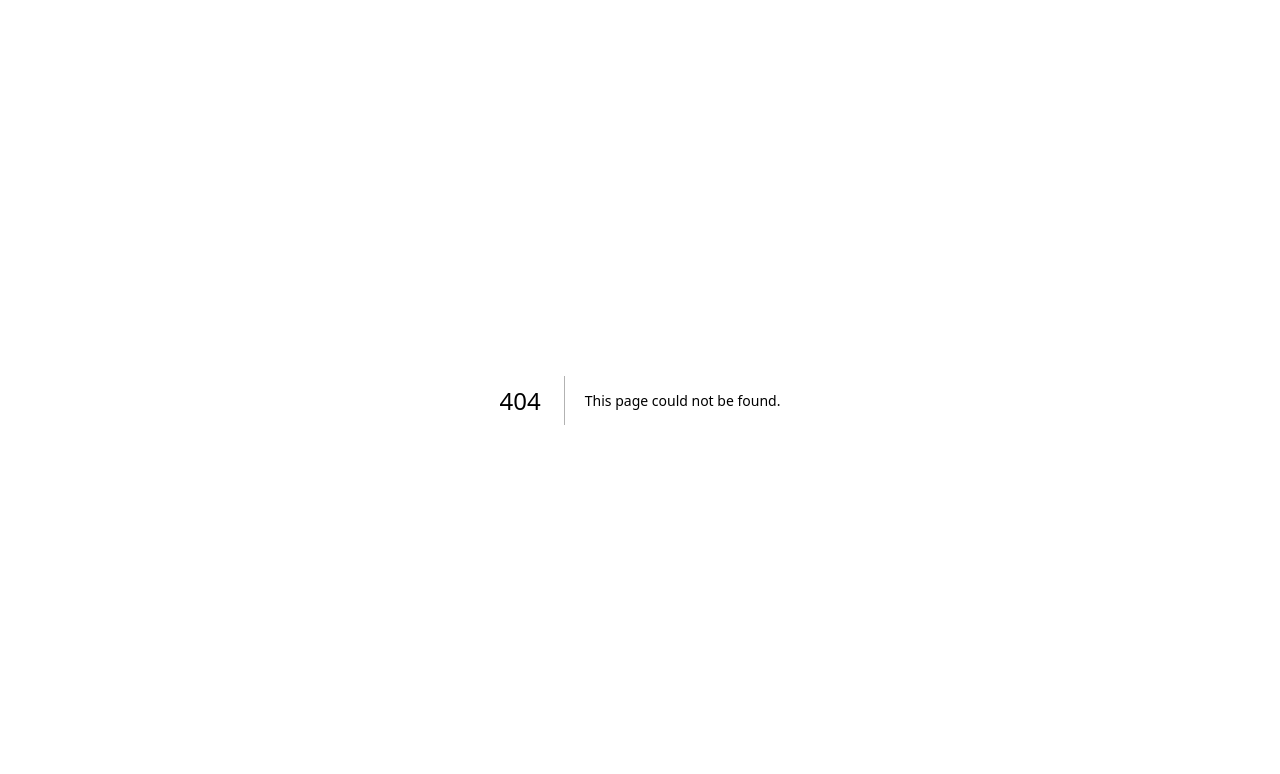
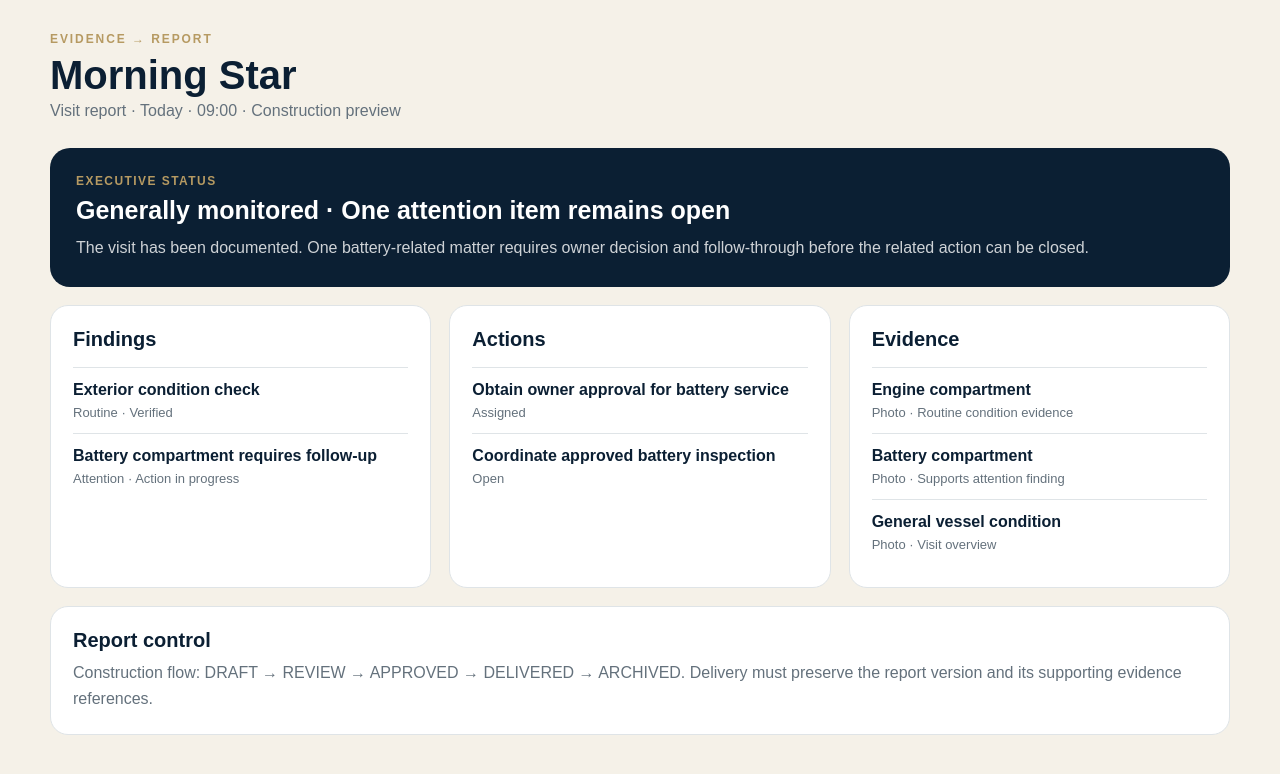
Before and after one commit to zabuilds/MMC-, a Next.js app: page /operations/visits/1/report in a window 1280 px wide. Before the commit this address had no page. Shown: the top 774 px of the page. Built offline with nearby package versions, Linux system fonts and the light colour scheme.

Commit message:
build MMC evidence and report generation foundation

```diff
--- /dev/null
+++ b/app/operations/visits/[visitId]/report/page.tsx
@@ -0,0 +1,72 @@
+const evidence = [
+  { label: "Engine compartment", type: "Photo", context: "Routine condition evidence" },
+  { label: "Battery compartment", type: "Photo", context: "Supports attention finding" },
+  { label: "General vessel condition", type: "Photo", context: "Visit overview" },
+];
+
+const findings = [
+  { title: "Exterior condition check", priority: "Routine", status: "Verified" },
+  { title: "Battery compartment requires follow-up", priority: "Attention", status: "Action in progress" },
+];
+
+const actions = [
+  { title: "Obtain owner approval for battery service", status: "Assigned" },
+  { title: "Coordinate approved battery inspection", status: "Open" },
+];
+
+export default function VisitReportPage() {
+  return (
+    <main style={{ minHeight: "100vh", padding: "32px 24px 64px" }}>
+      <div style={{ maxWidth: 1180, margin: "0 auto" }}>
+        <header style={{ marginBottom: 28 }}>
+          <p style={{ margin: 0, color: "var(--gold)", fontSize: 12, fontWeight: 800, letterSpacing: "0.16em", textTransform: "uppercase" }}>Evidence → Report</p>
+          <h1 style={{ margin: "8px 0 6px", color: "var(--navy)", fontSize: 40, lineHeight: 1.05 }}>Morning Star</h1>
+          <p style={{ margin: 0, color: "var(--muted)" }}>Visit report · Today · 09:00 · Construction preview</p>
+        </header>
+
+        <section style={{ background: "var(--navy)", color: "white", borderRadius: 20, padding: 26, marginBottom: 18 }}>
+          <div style={{ color: "var(--gold)", fontSize: 12, fontWeight: 800, letterSpacing: "0.12em", textTransform: "uppercase" }}>Executive status</div>
+          <h2 style={{ margin: "8px 0 10px", fontSize: 25 }}>Generally monitored · One attention item remains open</h2>
+          <p style={{ margin: 0, opacity: 0.8, lineHeight: 1.65 }}>The visit has been documented. One battery-related matter requires owner decision and follow-through before the related action can be closed.</p>
+        </section>
+
+        <section style={{ display: "grid", gridTemplateColumns: "repeat(auto-fit, minmax(280px, 1fr))", gap: 18 }}>
+          <article style={{ background: "var(--white)", border: "1px solid var(--line)", borderRadius: 18, padding: 22 }}>
+            <h2 style={{ margin: "0 0 16px", color: "var(--navy)", fontSize: 20 }}>Findings</h2>
+            {findings.map((item) => (
+              <div key={item.title} style={{ padding: "13px 0", borderTop: "1px solid var(--line)" }}>
+                <strong style={{ color: "var(--navy)" }}>{item.title}</strong>
+                <div style={{ marginTop: 6, color: "var(--muted)", fontSize: 13 }}>{item.priority} · {item.status}</div>
+              </div>
+            ))}
+          </article>
+
+          <article style={{ background: "var(--white)", border: "1px solid var(--line)", borderRadius: 18, padding: 22 }}>
+            <h2 style={{ margin: "0 0 16px", color: "var(--navy)", fontSize: 20 }}>Actions</h2>
+            {actions.map((item) => (
+              <div key={item.title} style={{ padding: "13px 0", borderTop: "1px solid var(--line)" }}>
+                <strong style={{ color: "var(--navy)" }}>{item.title}</strong>
+                <div style={{ marginTop: 6, color: "var(--muted)", fontSize: 13 }}>{item.status}</div>
+              </div>
+            ))}
+          </article>
+
+          <article style={{ background: "var(--white)", border: "1px solid var(--line)", borderRadius: 18, padding: 22 }}>
+            <h2 style={{ margin: "0 0 16px", color: "var(--navy)", fontSize: 20 }}>Evidence</h2>
+            {evidence.map((item) => (
+              <div key={item.label} style={{ padding: "13px 0", borderTop: "1px solid var(--line)" }}>
+                <strong style={{ color: "var(--navy)" }}>{item.label}</strong>
+                <div style={{ marginTop: 6, color: "var(--muted)", fontSize: 13 }}>{item.type} · {item.context}</div>
+              </div>
+            ))}
+          </article>
+        </section>
+
+        <section style={{ marginTop: 18, background: "var(--white)", border: "1px solid var(--line)", borderRadius: 18, padding: 22 }}>
+          <h2 style={{ margin: "0 0 8px", color: "var(--navy)", fontSize: 20 }}>Report control</h2>
+          <p style={{ margin: 0, color: "var(--muted)", lineHeight: 1.6 }}>Construction flow: DRAFT → REVIEW → APPROVED → DELIVERED → ARCHIVED. Delivery must preserve the report version and its supporting evidence references.</p>
+        </section>
+      </div>
+    </main>
+  );
+}
```
